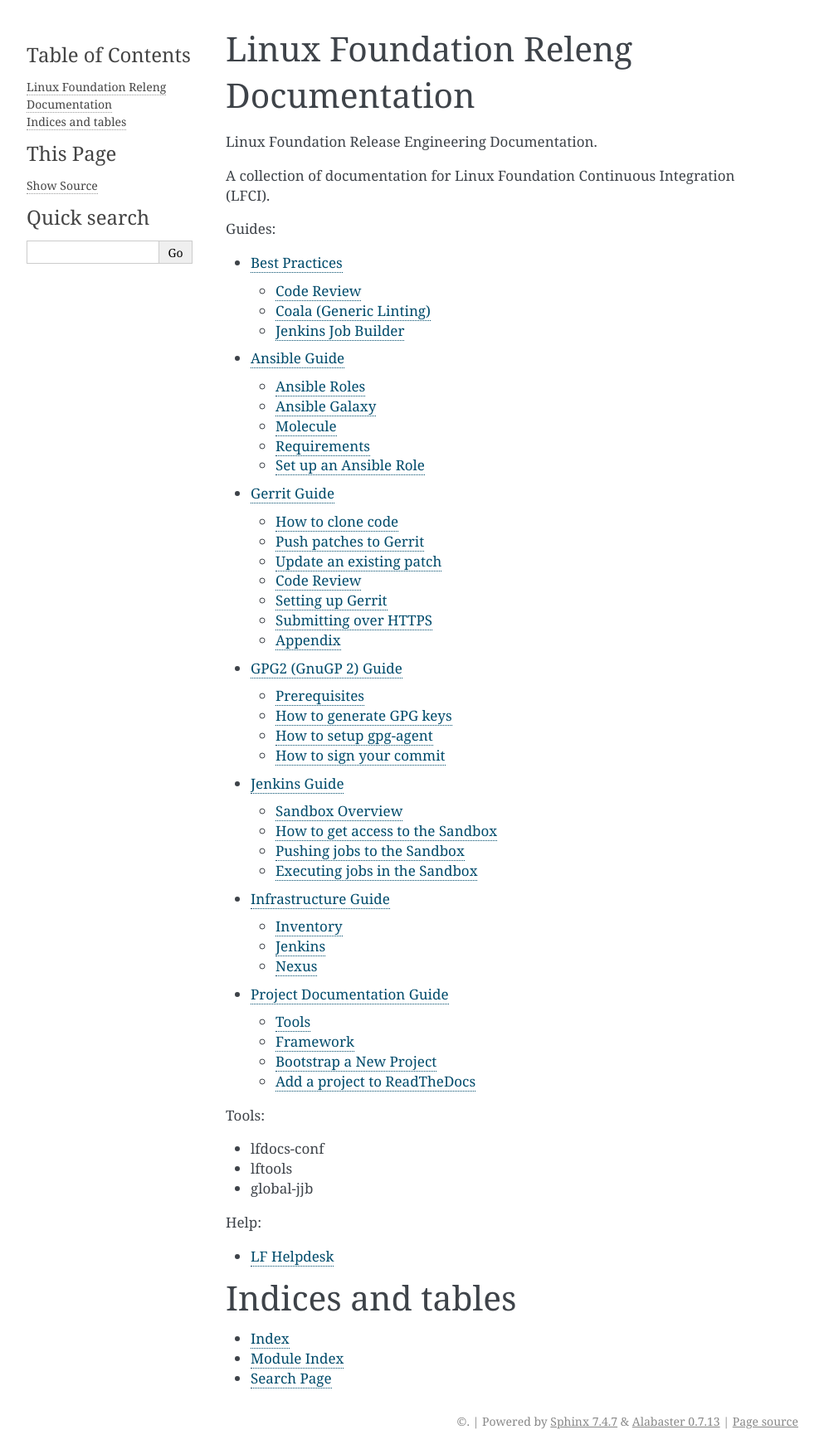
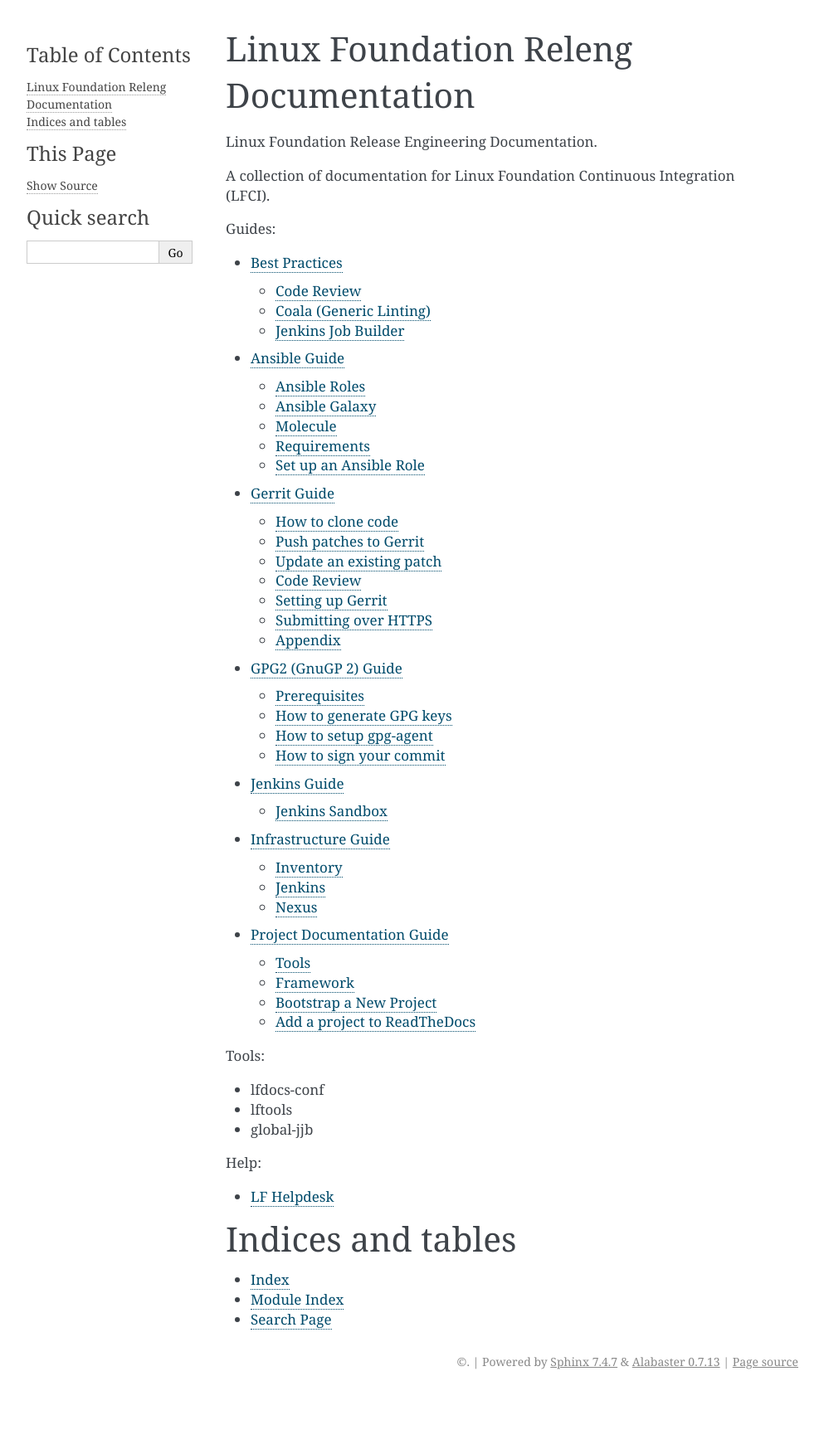
Before and after one commit to lfit/releng-docs, a Sphinx documentation site: the page built from docs/index.rst, in a window 1280 px wide. Shown: the whole page at 83% size, without its empty margins (148-1141 px from the left). Built offline with Sphinx 7.4.7, drawn with Linux system fonts in a browser that asks for light colours; after the commit the page ends 1681 px from its top, so only the background shows below that.

Commit message:
Fix Jenkins Guide headers
The TOC for this guide is not properly generated and the heading
levels appear random. Fix the headers so that we get a proper
navigation bar.

Change-Id: Ibbe08dacb5b4c1fffc0c3bb02765a27ee5f307bd
Signed-off-by: Thanh Ha <thanh.ha@linuxfoundation.org>

```diff
--- a/docs/jenkins.rst
+++ b/docs/jenkins.rst
@@ -4,8 +4,11 @@
 Jenkins Guide
 #############
 
+Jenkins Sandbox
+===============
+
 Sandbox Overview
-================
+----------------
 
 The Jenkins Sandbox has similar configuration to the production instance.
 It cannot publish artifacts or vote in Gerrit which makes it a safe environment
@@ -22,7 +25,7 @@
 - Jenkins nodes have OpenStack configuration similarly to the production instance
 
 How to get access to the Sandbox
-==============================================
+--------------------------------
 
 The Sandbox provides a testing/experimentation environment used before
 pushing job templates to the production instance.
@@ -46,7 +49,7 @@
 Jenkins.
 
 Pushing jobs to the Sandbox
-===========================
+---------------------------
 
 There are 2 supported ways to push jobs to the Sandbox the first one is easier and
 does not require you to install anything to your local system and uses a jjb-deploy
@@ -143,8 +146,8 @@
 where you will find all job templates for the project.  Follow the below commands
 to test, push or delete jobs in your Sandbox environment.
 
-To Test a Job
--------------
+Verify JJB
+^^^^^^^^^^
 
 After you edit or create new job templates, test the job in the Sandbox
 environment before you submit this job to production CI environment.
@@ -174,8 +177,8 @@
 
 The output directory will contain files with the XML configurations.
 
-To Push a Job
----------------
+Push a Job
+^^^^^^^^^^
 
 Ensure you have configured your jenkins.ini and verified it by outputting valid
 XML descriptions of Jenkins jobs. Upon successful verification, execute the
@@ -191,8 +194,8 @@
 
    jenkins-jobs --conf jenkins.ini update jjb/ ci-management-jjb-merge
 
-To Delete a Job
----------------
+Delete a Job
+^^^^^^^^^^^^
 
 Execute the following command to Delete a job from Sandbox:
 
@@ -234,8 +238,8 @@
 
    INFO:jenkins_jobs.builder:Number of jobs generated:  1
 
-Executing jobs in the Sandbox
-=============================
+Execute jobs in the Sandbox
+---------------------------
 
 Once you push the Jenkins job configuration to the Sandbox environment, run the
 job from the Sandbox WebUI. Follow the below process to trigger the build:
```
Also changed, not shown: other parts of docs/jenkins.rst (+2 -1 lines).
